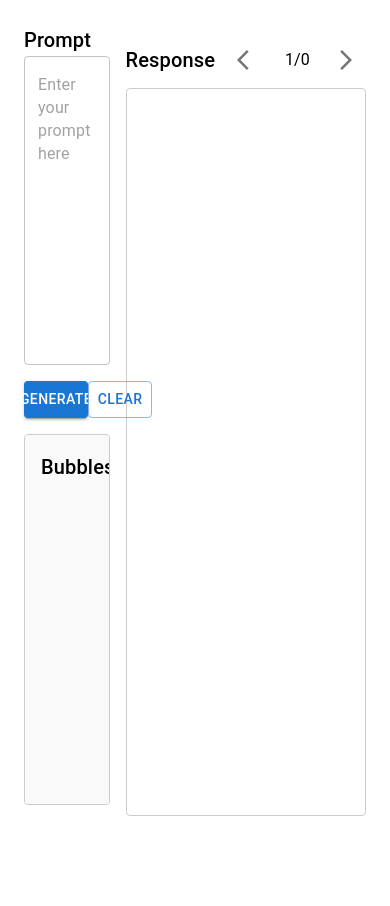
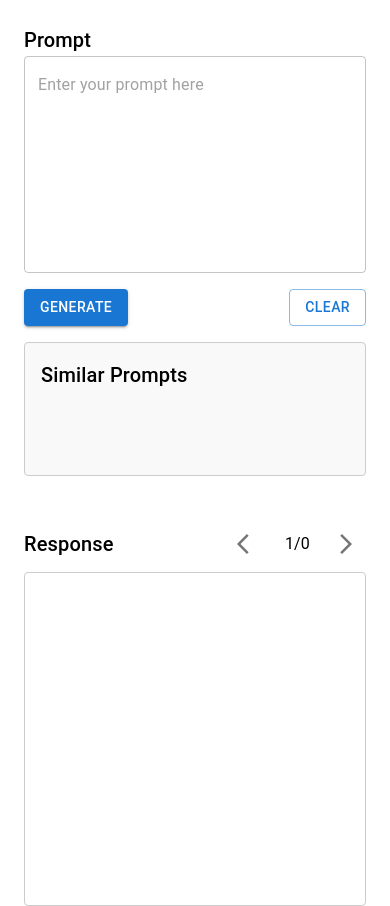
Before and after one commit to ajaymendade/genuifront, a Next.js app: page / in a window 390 px wide. Built offline with nearby package versions, Linux system fonts and the light colour scheme.

Commit message:
Update page.js

```diff
--- a/src/app/page.js
+++ b/src/app/page.js
@@ -1,11 +1,12 @@
 'use client'
 
 import React, { useState } from 'react';
-import { Box, Button, TextField, Typography, IconButton, CircularProgress, styled } from '@mui/material';
+import { Box, Button, TextField, Typography, IconButton, CircularProgress, styled, useMediaQuery } from '@mui/material';
 import ArrowForwardIosIcon from '@mui/icons-material/ArrowForwardIos';
 import ArrowBackIosIcon from '@mui/icons-material/ArrowBackIos';
 import axios from 'axios';
 import ReactMarkdown from 'react-markdown';
+import { useTheme } from '@mui/material/styles';
 
 // Custom styled components for enhanced look
 const SimilarPromptsBox = styled(Box)(({ theme }) => ({
@@ -21,14 +22,16 @@ const SimilarPromptsBox = styled(Box)(({ theme }) => ({
 const SimilarPromptButton = styled(Button)({
   margin: '4px',
   borderRadius: '9999px',
-  backgroundColor: 'white',
+  backgroundColor: '#f0f0f0',
   color: '#333',
   '&:hover': {
-    backgroundColor: "white",
+    backgroundColor: '#e0e0e0',
   },
 });
 
 export default function Home() {
+  const theme = useTheme();
+  const matches = useMediaQuery(theme.breakpoints.down('md'));
   const [prompt, setPrompt] = useState('');
   const [responses, setResponses] = useState([]);
   const [currentIndex, setCurrentIndex] = useState(0);
@@ -75,13 +78,13 @@ export default function Home() {
   };
 
   return (
-    <Box sx={{ display: 'flex', height: '100vh', p: 2 }}>
-      <Box sx={{ width: '25%', display: 'flex', flexDirection: 'column', mb: 2 }}>
+    <Box sx={{ display: 'flex', flexDirection: matches ? 'column' : 'row', height: '100vh', p: 2 }}>
+      <Box sx={{ width: matches ? '100%' : '25%', mb: 2, display: 'flex', flexDirection: 'column' }}>
         <Typography variant="h6">Prompt</Typography>
         <TextField
           fullWidth
           multiline
-          rows={12}
+          rows={matches ? 8 : 12} // Adjust the row number based on the device size
           value={prompt}
           onChange={(e) => setPrompt(e.target.value)}
           variant="outlined"
@@ -92,7 +95,7 @@ export default function Home() {
           <Button variant="outlined" onClick={handleClear}>Clear</Button>
         </Box>
         <SimilarPromptsBox sx={{ mt: 2, flexGrow: 1 }}>
-          <Typography variant="h6" sx={{ marginBottom: '12px' }}>Bubbles</Typography>
+          <Typography variant="h6" sx={{ marginBottom: '12px' }}>Similar Prompts</Typography>
           {similarPrompts.map((group, index) => (
             <Box key={index} sx={{ marginBottom: '12px' }}>
               {group.map((p, idx) => (
@@ -104,7 +107,7 @@ export default function Home() {
           ))}
         </SimilarPromptsBox>
       </Box>
-      <Box sx={{ width: '75%', ml: 2, display: 'flex', flexDirection: 'column' }}>
+      <Box sx={{ width: matches ? '100%' : '75%', mt: matches ? 2 : 0, ml: matches ? 0 : 2, display: 'flex', flexDirection: 'column' }}>
         <Box sx={{ display: 'flex', justifyContent: 'space-between', alignItems: 'center', mt: 2 }}>
           <Typography variant="h6">Response</Typography>
           <Box sx={{ display: 'flex', alignItems: 'center' }}>
@@ -113,7 +116,7 @@ export default function Home() {
             <IconButton onClick={() => navigateResponses('next')}><ArrowForwardIosIcon /></IconButton>
           </Box>
         </Box>
-        <Box sx={{ overflowY: 'auto', maxHeight: 'calc(100vh - 150px)', minHeight: '300px', height: 'auto', border: '1px solid #ccc', borderRadius: '4px', padding: 2, mt: 1, flexGrow: 1 }}>
+        <Box sx={{ overflowY: 'auto', maxHeight: matches ? '50vh' : 'calc(100vh - 150px)', minHeight: '300px', height: 'auto', border: '1px solid #ccc', borderRadius: '4px', padding: 2, mt: 1, flexGrow: 1 }}>
           {loading && (
             <Box sx={{ position: 'absolute', top: '50%', left: '50%', transform: 'translate(-50%, -50%)' }}>
               <CircularProgress />
```
